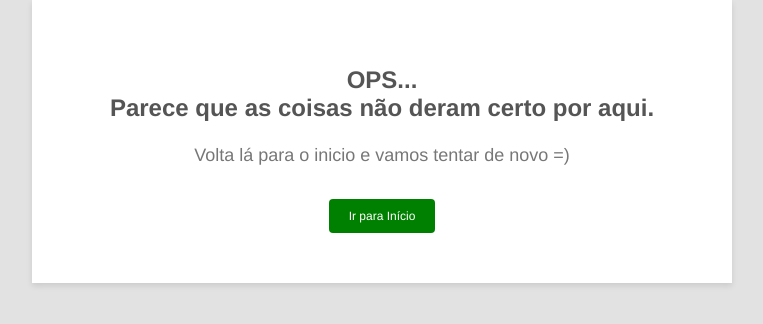
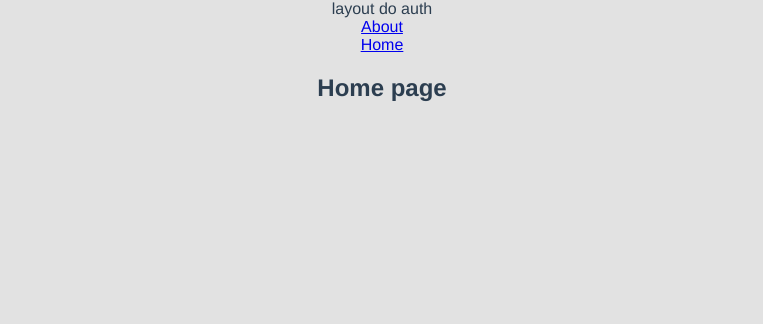
Before and after one commit to willianwagner/AZTeste, a Vue app: page /painel in a window 1280 px wide. Shown: the top 324 px of the page, without its empty margins (258-1021 px from the left). Built offline with nearby package versions, Linux system fonts and the light colour scheme.

Commit message:
Config Layouts

```diff
--- a/src/components/LoginForm.vue
+++ b/src/components/LoginForm.vue
@@ -52,7 +52,7 @@ export default {
         const response = await httpClient.post('/login', escopo.form);
         console.log(response, 'response Login')
         this.$store.dispatch('gravarToken', response.data.token)
-        this.$router.push('home')
+        this.$router.push('painel')
 
       } catch (error) {
         console.error(error);
--- /dev/null
+++ b/src/layouts/auth/AuthLayout.vue
@@ -0,0 +1,9 @@
+<template>
+    <div>
+        layout do auth<br />
+        <router-link to="/painel/about">About</router-link><br />
+        <router-link to="/painel">Home</router-link>
+        <router-view />
+
+    </div>
+</template>
--- /dev/null
+++ b/src/layouts/guest/GuestLayout.vue
@@ -0,0 +1,7 @@
+<template>
+    <div>
+        layout do guest
+        <router-view />
+
+    </div>
+</template>
--- a/src/router/index.js
+++ b/src/router/index.js
@@ -1,40 +1,52 @@
 import { createRouter, createWebHistory } from 'vue-router'
 
+
+//import store from '@/store/index'
+
+import AuthLayout from '@/layouts/auth/AuthLayout'
+import GuestLayout from '@/layouts/guest/GuestLayout'
 import LoginForm from '@/components/LoginForm'
-import NotFound from '@/components/NotFound'
-import store from '@/store/index'
+import AboutAuth from '@/views/auth/AboutAuth.vue'
+import HomeAuth from '@/views/auth/HomeAuth.vue'
 
 
+// Lets create default route, to default layout
+const defaultRoute = [
+  {
+    path: '/painel',
+    name: 'painel',
+    component: AuthLayout,
+    children: [
+      {
+        path: '',
+        component: HomeAuth,
+      },
+      {
+        path: 'about',
+        component: AboutAuth
+      }
 
-const routes = [
+    ]
+
+  },
 
   {
     path: '/',
     name: 'login',
-    component: LoginForm
-  },
+    component: GuestLayout,
+    children: [
+      {
+        path: '',
+        component: LoginForm,
+      },
 
 
-  {
-    path: '/home',
-    name: 'home',
-    meta: { requiresAuth: true },
-    // route level code-splitting
-    // this generates a separate chunk (about.[hash].js) for this route
-    // which is lazy-loaded when the route is visited.
-    component: () => import(/* webpackChunkName: "about" */ '../views/HomeView.vue')
+    ]
   },
-  {
-    // Rota curinga - deve estar no final do array de rotas
-    path: '/:pathMatch(.*)*',
-    name: 'NotFound',
-    component: NotFound
-  }
-
 ]
 
-
-
+console.log(defaultRoute);
+const routes = defaultRoute
 
 const router = createRouter({
   history: createWebHistory(),
@@ -44,7 +56,7 @@ const router = createRouter({
 
 export default router
 
-
+/*
 
 router.beforeEach((to, from, next) => {
 
@@ -62,4 +74,4 @@ router.beforeEach((to, from, next) => {
   } else {
     next()
   }
-})
+}) */
--- a/src/views/AboutView.vue
+++ /dev/null
@@ -1,5 +0,0 @@
-<template>
-  <div class="about">
-    <h1>This is an about page</h1>
-  </div>
-</template>
--- a/src/views/HomeView.vue
+++ /dev/null
@@ -1,28 +0,0 @@
-<template>
-  <div class="home">
-    <nav>
-    <router-link to="/">Home</router-link> |
-    <router-link to="/about">About</router-link>
-  </nav>
-    <img alt="Vue logo" src="../assets/logo.png">
-    <HelloWorld msg="Welcome to Your Vue.js App"/>
-  </div>
-</template>
-
-<script>
-// @ is an alias to /src
-import HelloWorld from '@/components/HelloWorld.vue'
-
-export default {
-  name: 'HomeView',
-  components: {
-    HelloWorld
-  },
-  data(){
-    return{}
-  },
-  created(){
-
-  }
-}
-</script>
--- /dev/null
+++ b/src/views/auth/AboutAuth.vue
@@ -0,0 +1,3 @@
+<template>
+  <h2>About page</h2>
+</template>
--- /dev/null
+++ b/src/views/auth/HomeAuth.vue
@@ -0,0 +1,3 @@
+<template>
+  <h2>Home page</h2>
+</template>
```
Also changed, not shown: 1 other file (tests, documents, lock files or other folders).
